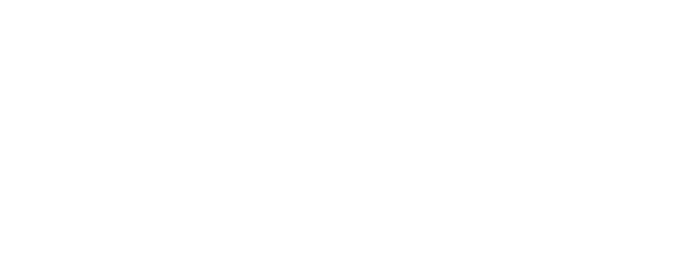
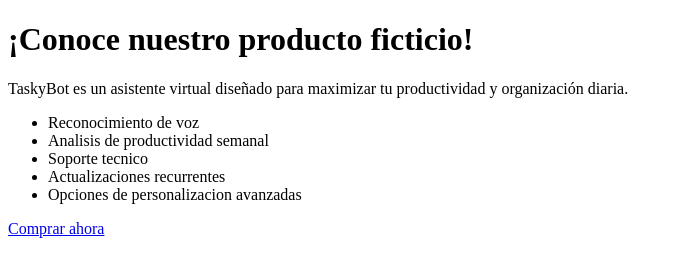
Before and after one commit to Chilechilo/examen-tercer-parcial, a plain HTML site: page index.html in a window 1280 px wide. Shown: the whole page, without its empty margins (0-683 px from the left). Drawn offline with Linux system fonts and the light colour scheme.

Commit message:
Se actualiza informacion de la pagina

```diff
--- a/index.html
+++ b/index.html
@@ -6,6 +6,15 @@
     <title>Examen Tercer Parcial</title>
 </head>
 <body>
-
+    <h1>¡Conoce nuestro producto ficticio!</h1>
+    <p>TaskyBot es un asistente virtual diseñado para maximizar tu productividad y organización diaria.</p>
+    <ul>
+        <li>Reconocimiento de voz</li>
+        <li>Analisis de productividad semanal</li>
+        <li>Soporte tecnico</li>
+        <li>Actualizaciones recurrentes</li>
+        <li>Opciones de personalizacion avanzadas</li>
+    </ul>
+    <a href="https://www.ulsachihuahua.edu.mx">Comprar ahora</a>
 </body>
 </html>
```
